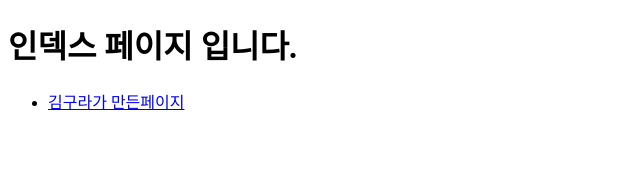
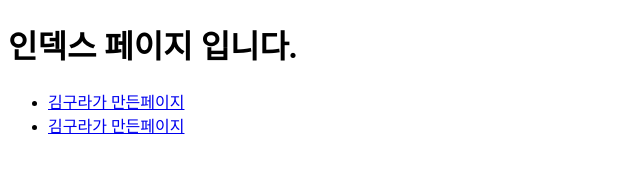
Before and after one commit to oli999/BigParty, a plain HTML site: page index.html in a window 1280 px wide. Shown: the whole page, without its empty margins (0-640 px from the left). Drawn offline with Linux system fonts and the light colour scheme.

Commit message:
min.html added

```diff
--- a/index.html
+++ b/index.html
@@ -10,6 +10,7 @@
     <h1>인덱스 페이지 입니다.</h1>
     <ul>
         <li><a href="kimgura.html">김구라가 만든페이지</a></li>
+        <li><a href="min.html">김구라가 만든페이지</a></li>
     </ul>
 </body>
 </html>
```
